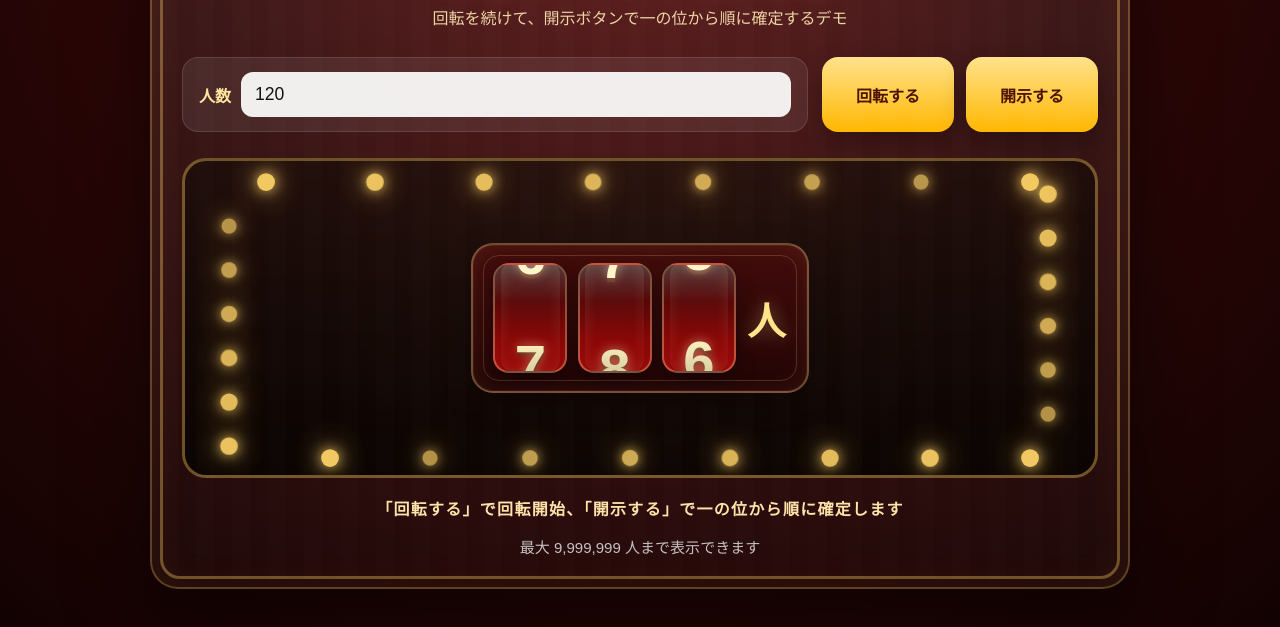
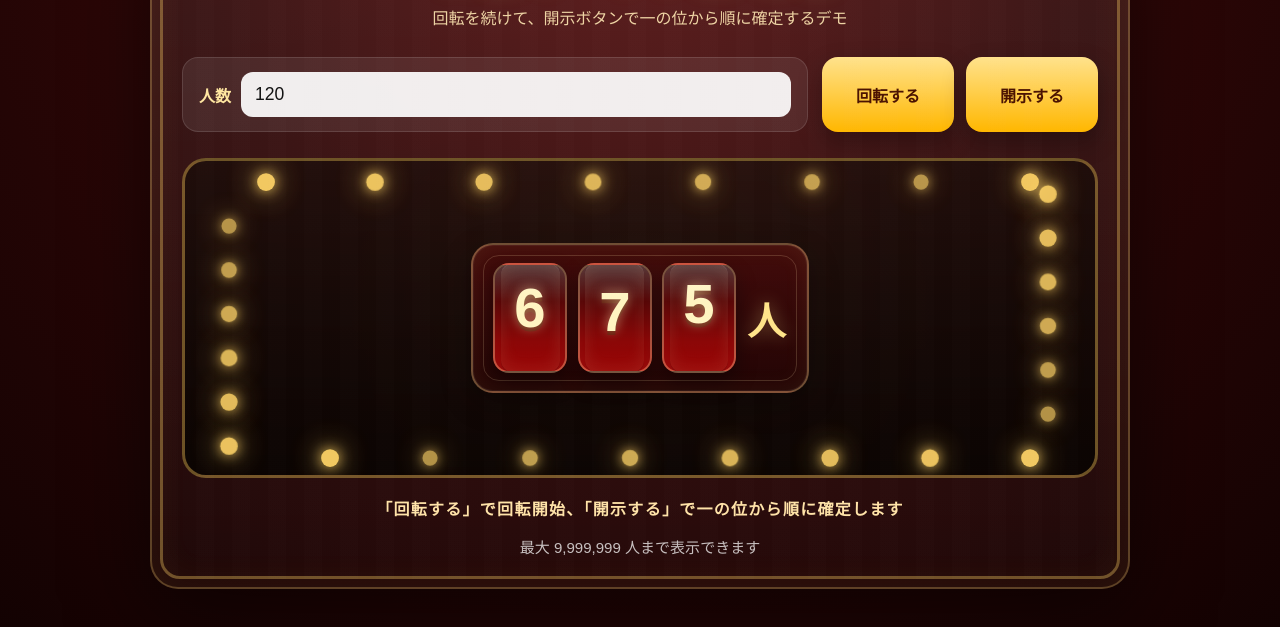
Before and after one commit to uchiyamashouki/kanteidann, a plain HTML site: page index.html in a window 1280 px wide. Shown: the part 151-778 px from the top of the page. Drawn offline with Linux system fonts and the light colour scheme.

Commit message:
Refactor .strip class and enhance comments
Updated CSS class selector and added comments for clarity.

```diff
--- a/style.css
+++ b/style.css
@@ -299,9 +299,9 @@ button:disabled {
 }
 
 /* 0〜9を縦に並べた帯 */
-..strip {
+.strip {
   position: absolute;
-  top: 0;
+  top: 0;/*top関数ってあるのかな*/
   left: 0;
   width: 100%;
   will-change: transform; /* transform が頻繁に変わることをブラウザに伝える */
@@ -309,6 +309,7 @@ button:disabled {
 
 /* 1つ1つの数字 */
 .num {
+  width: 100%;
   height: clamp(68px, 10vw, 110px);
   display: grid;
   place-items: center; /* 文字を中央 */
```
